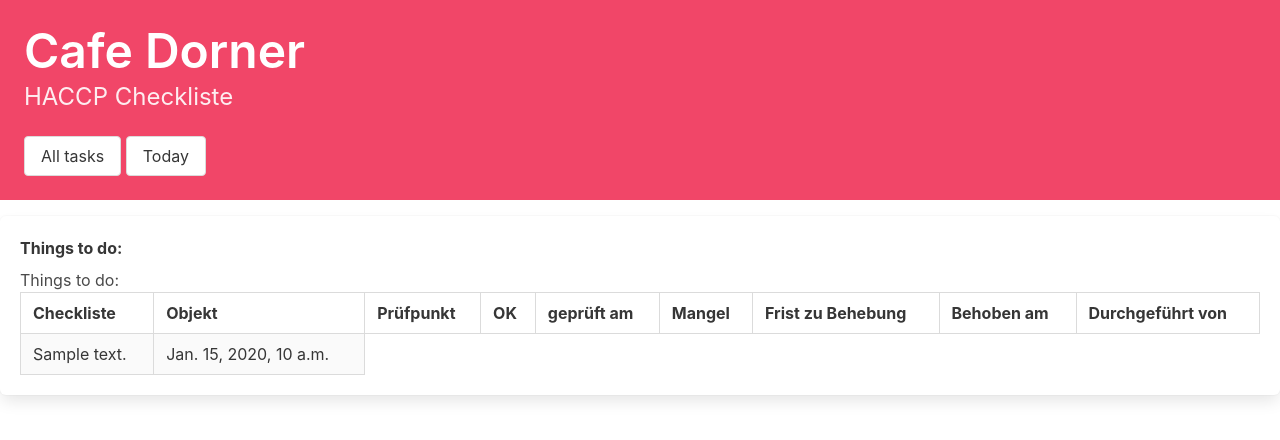
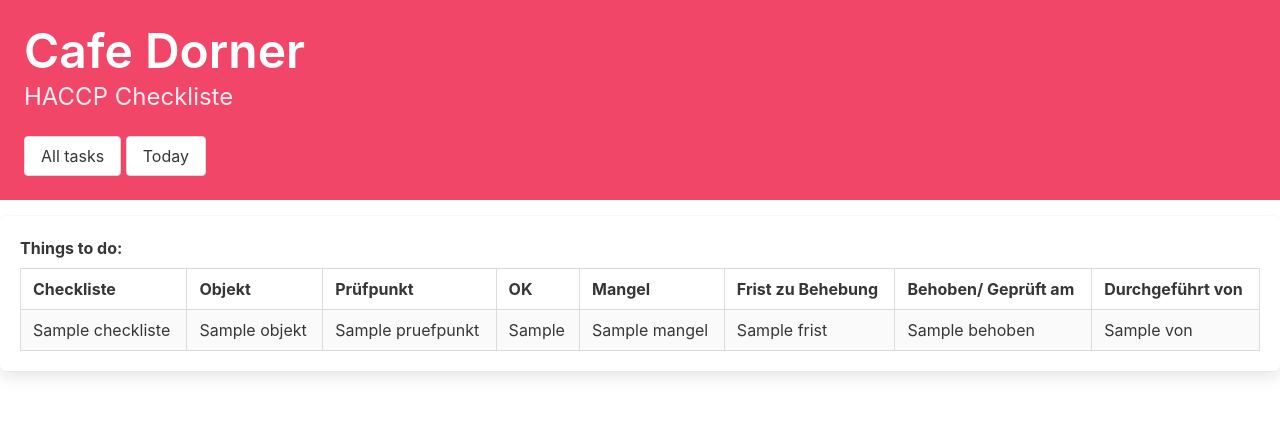
Before and after one commit to pumucklll/HACCP, a Django app: template templates/index.html in a window 1280 px wide. Shown: the top 440 px of the page. Run offline with Django 5.2, Linux system fonts and the light colour scheme; the template is opened without the code that fills it: most values are stand-ins (such as "Sample title", 1, 10 or a date in 2020).

Commit message:
4 grundfunktion funktioniert

```diff
--- a/templates/index.html
+++ b/templates/index.html
@@ -2,7 +2,6 @@
 {% block content %}
     <div class="field">
     <label class="label">Things to do:</label>
-    <h1>Things to do:</h1>
         <table class="table table is-bordered  is-striped
                 is-hoverable " style="width:100%">
 
@@ -11,20 +10,24 @@
                 <th>Objekt</th>
                 <th>Prüfpunkt</th>
                 <th>OK</th>
-                <th>geprüft am</th>
                 <th>Mangel</th>
                 <th>Frist zu Behebung</th>
-                <th>Behoben am</th>
+                <th>Behoben/ Geprüft am</th>
                 <th>Durchgeführt von</th>
-
-
 
 
             </tr>
             {% for item in object_list %}
             <tr>
-                <td>{{ item.text }}</td>
-                <td>{{ item.due_date }}</td>
+                <td>{{ item.checkliste }}</td>
+                <td>{{ item.objekt }}</td>
+                <td>{{ item.pruefpunkt }}</td>
+                <td>{{ item.ok }}</td>
+                <td>{{ item.mangel}}</td>
+                <td>{{ item.frist }}</td>
+                <td>{{ item.behoben }}</td>
+                <td>{{ item.von }}</td>
+
 
 
 
```
Also changed, not shown: haccp/models.py (+11 -3 lines), haccp/views.py (+4 -4 lines), haccp/migrations/0002_remove_todoitem_due_date_remove_todoitem_text_and_more.py (added), haccp/migrations/0003_todoitem_behoben.py (added).
